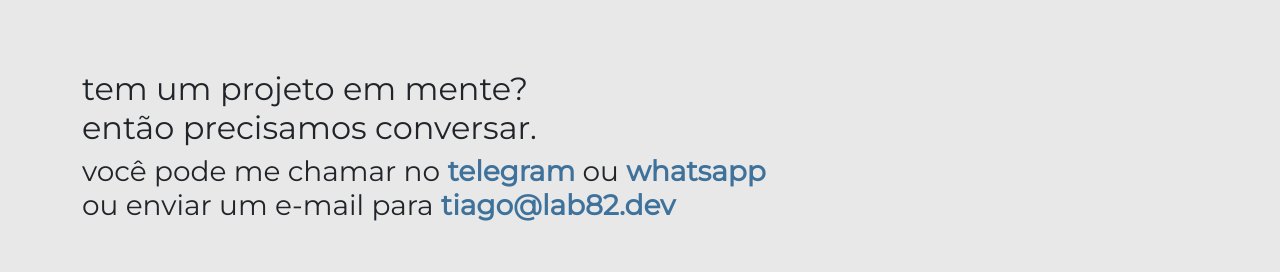
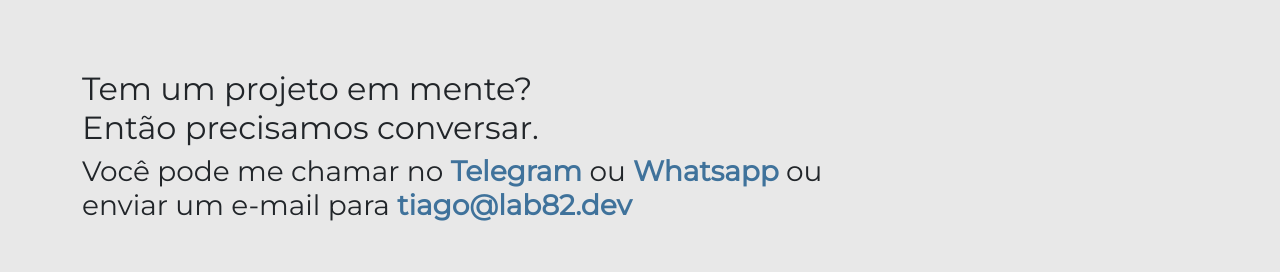
Before and after one commit to tiagobernard/site-tb-vue, a Vue app: page / in a window 1280 px wide. Shown: the part 2248-2520 px from the top of the page. Built offline with nearby package versions, Linux system fonts and the light colour scheme; no server answers.

Commit message:
Inserindo texto em captalize

```diff
--- a/src/components/ContatoTb.vue
+++ b/src/components/ContatoTb.vue
@@ -1,10 +1,10 @@
 <template>
     <div id="contato" class="contato">
         <div class="container">
-            <h2>tem um projeto em mente?<br/>
-            então precisamos conversar.</h2>
-            <h3>você pode me chamar no <a :href="`https://t.me/tiagobernard`" title="@tiagobernard" target="_blank">telegram</a> ou <a href="https://wa.me/5531998407238" target="_blank">whatsapp</a><br>
-            ou enviar um e-mail para <a :href="`mailto:tiago@lab82.dev`">tiago@lab82.dev</a></h3>
+            <h2>Tem um projeto em mente?<br/>
+            Então precisamos conversar.</h2>
+            <h3>Você pode me chamar no <a :href="`https://t.me/tiagobernard`" title="@tiagobernard" target="_blank">Telegram</a> ou <a href="https://wa.me/5531998407238" target="_blank">Whatsapp</a> ou<br>
+            enviar um e-mail para <a :href="`mailto:tiago@lab82.dev`">tiago@lab82.dev</a></h3>
         </div>
     </div>
 </template>
```
